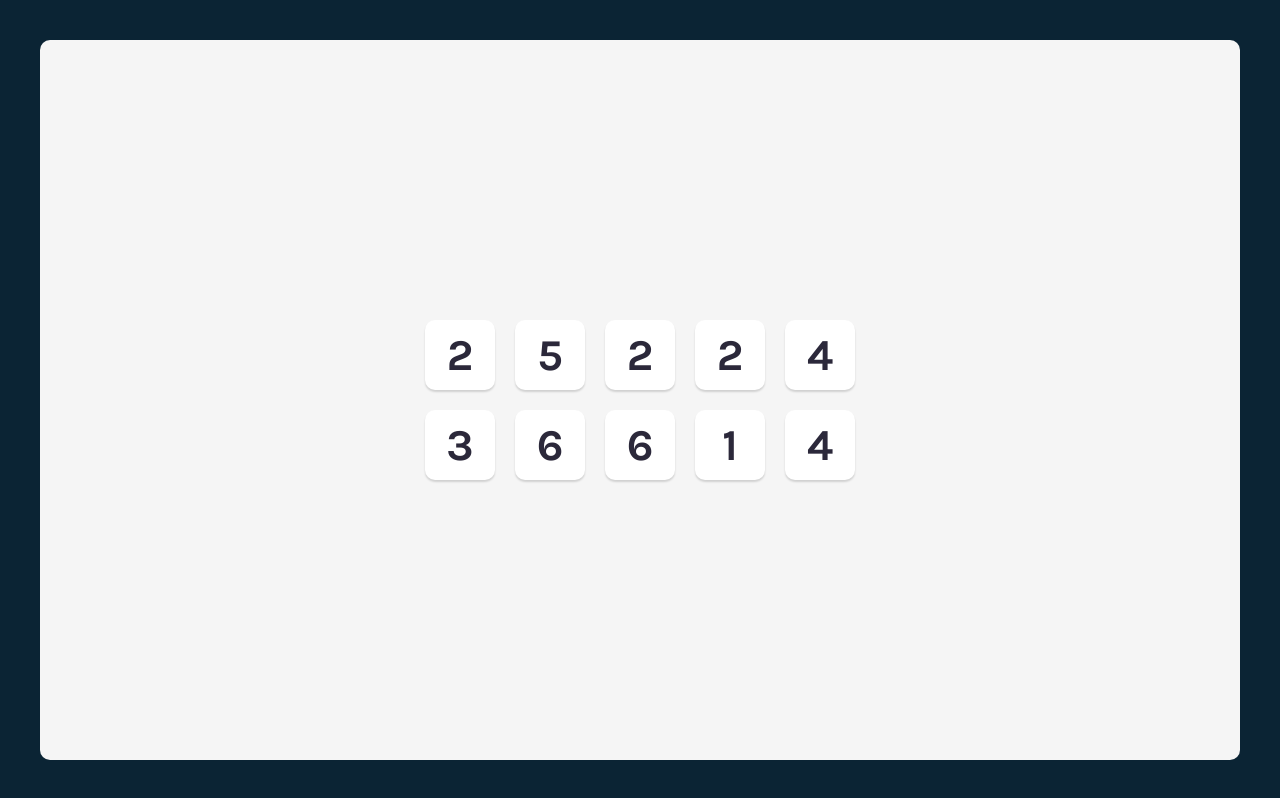
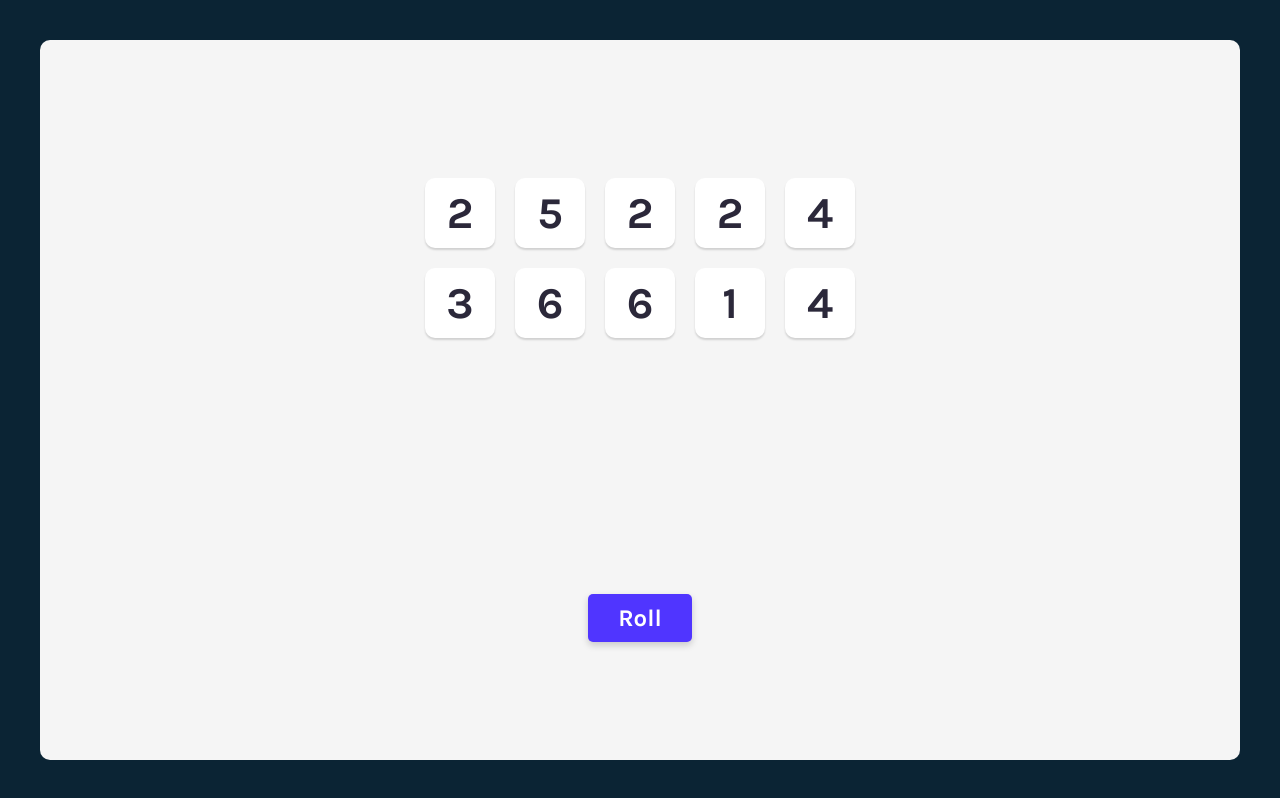
Before and after one commit to robsassack/tenzies, a React (Vite) app: page / in a window 1280 px wide. Built offline with nearby package versions, Linux system fonts and the light colour scheme.

Commit message:
Added roll dice button

```diff
--- a/src/App.css
+++ b/src/App.css
@@ -2,7 +2,7 @@
   box-sizing: border-box;
   margin: 0;
   padding: 0;
-  font-family: Karla, sans-serif;
+  font-family: Karla, Helvetica, Arial, sans-serif;
 }
 
 html, body {
@@ -18,7 +18,8 @@ html, body {
 
 main {
   display: flex;
-  justify-content: center;
+  flex-direction: column;
+  justify-content: space-around;
   align-items: center;
   width: 100%;
   background-color: #f5f5f5;
@@ -55,3 +56,22 @@ main {
   user-select: none;
   cursor: pointer;
 }
+
+.roll-button {
+  padding: 10px 30px;
+  border-radius: 5px;
+  background-color: #5035FF;
+  color: white;
+  font-size: 1.5em;
+  border: none;
+  box-shadow: 0px 3.2px 7.68px rgba(0, 0, 0, 0.18);
+  cursor: pointer;
+}
+
+.roll-button:hover {
+  background-color: #3F2BFF;
+}
+
+.roll-button:active {
+  box-shadow: inset 5px 5px 10px -3px rgba(0, 0, 0, 0.7);
+}
--- a/src/App.jsx
+++ b/src/App.jsx
@@ -13,6 +13,10 @@ function App() {
     return diceArr;
   }
 
+  function rollDice() {
+    setDice(allNewDice());
+  }
+
   const diceElements = dice.map((die, i) => {
     return <Die key={i} value={die} />;
   });
@@ -20,6 +24,9 @@ function App() {
   return (
     <main>
       <div className='dice-container'>{diceElements}</div>
+      <button className='roll-button' onClick={rollDice}>
+        Roll
+      </button>
     </main>
   );
 }
```
